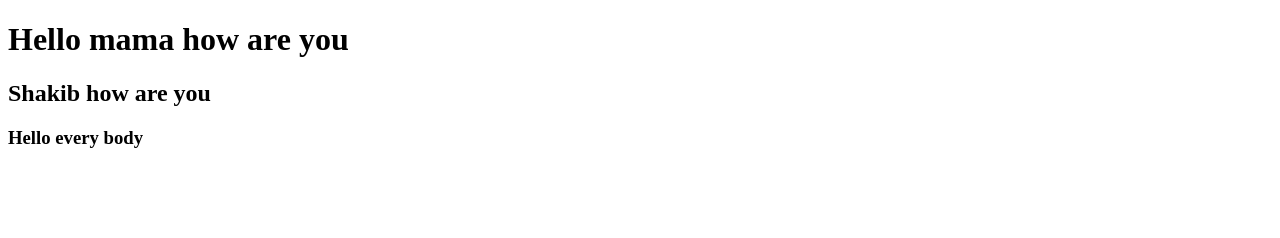
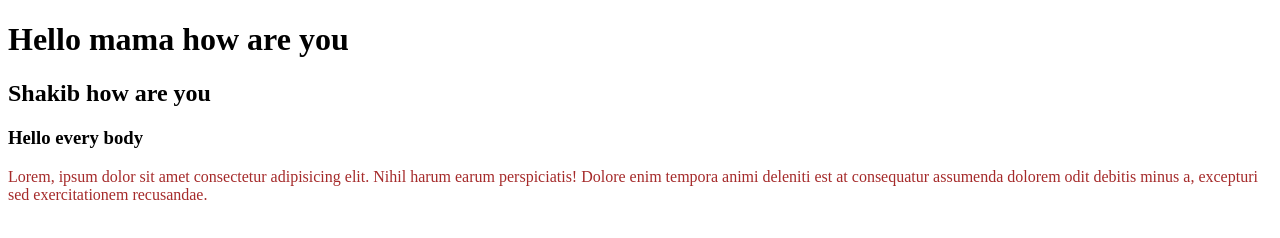
Before and after one commit to AlaminBSc/frist-website-repo, a plain HTML site: page frist-website-repo/index.html in a window 1280 px wide. Drawn offline with Linux system fonts and the light colour scheme.

Commit message:
add style sheet

```diff
--- a/frist-website-repo/index.html
+++ b/frist-website-repo/index.html
@@ -5,10 +5,12 @@
     <meta http-equiv="X-UA-Compatible" content="IE=edge">
     <meta name="viewport" content="width=device-width, initial-scale=1.0">
     <title>My first Github repo</title>
+    <link rel="stylesheet" href="style.css">
 </head>
 <body>
     <h1>Hello mama how are you</h1>
     <h2>Shakib how are you</h2>
     <h3>Hello every body</h3>
+    <p>Lorem, ipsum dolor sit amet consectetur adipisicing elit. Nihil harum earum perspiciatis! Dolore enim tempora animi deleniti est at consequatur assumenda dolorem odit debitis minus a, excepturi sed exercitationem recusandae.</p>
 </body>
 </html>
--- /dev/null
+++ b/frist-website-repo/style.css
@@ -0,0 +1,3 @@
+p{
+    color: brown;
+}
```
